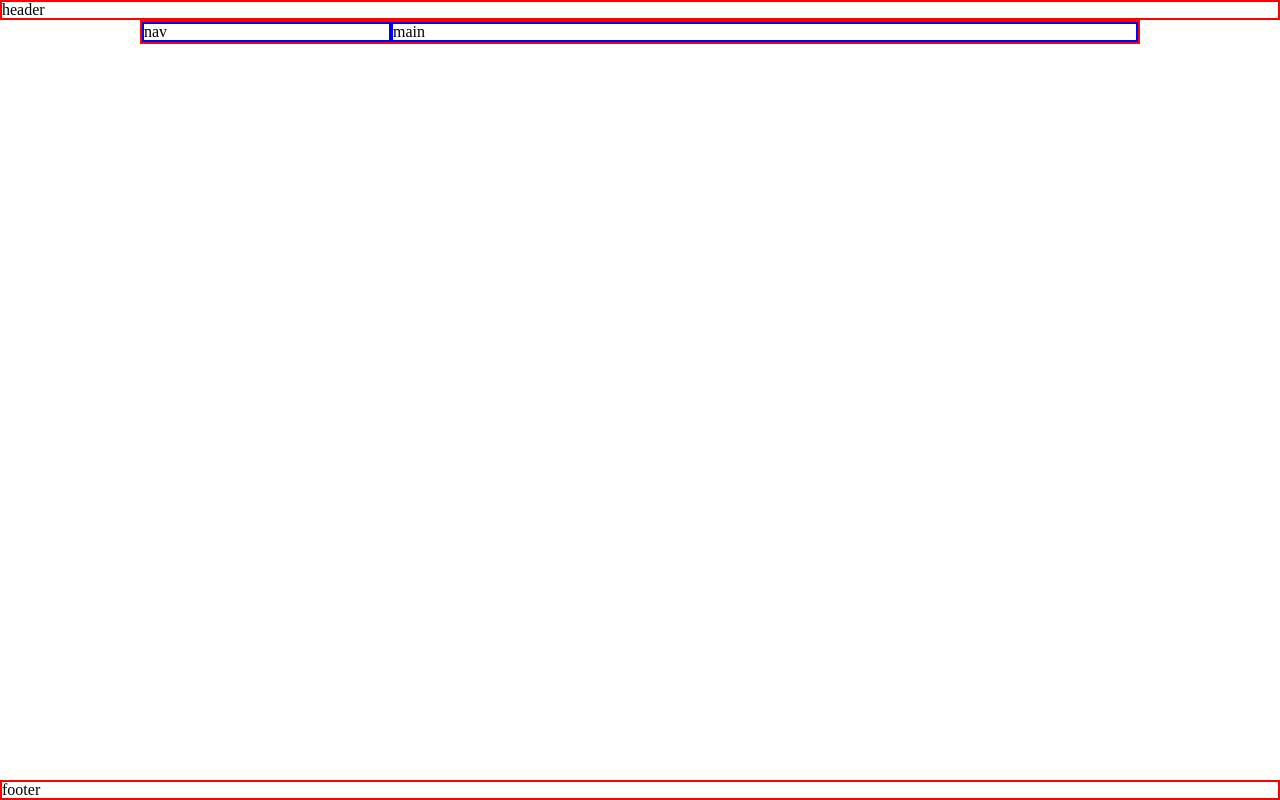
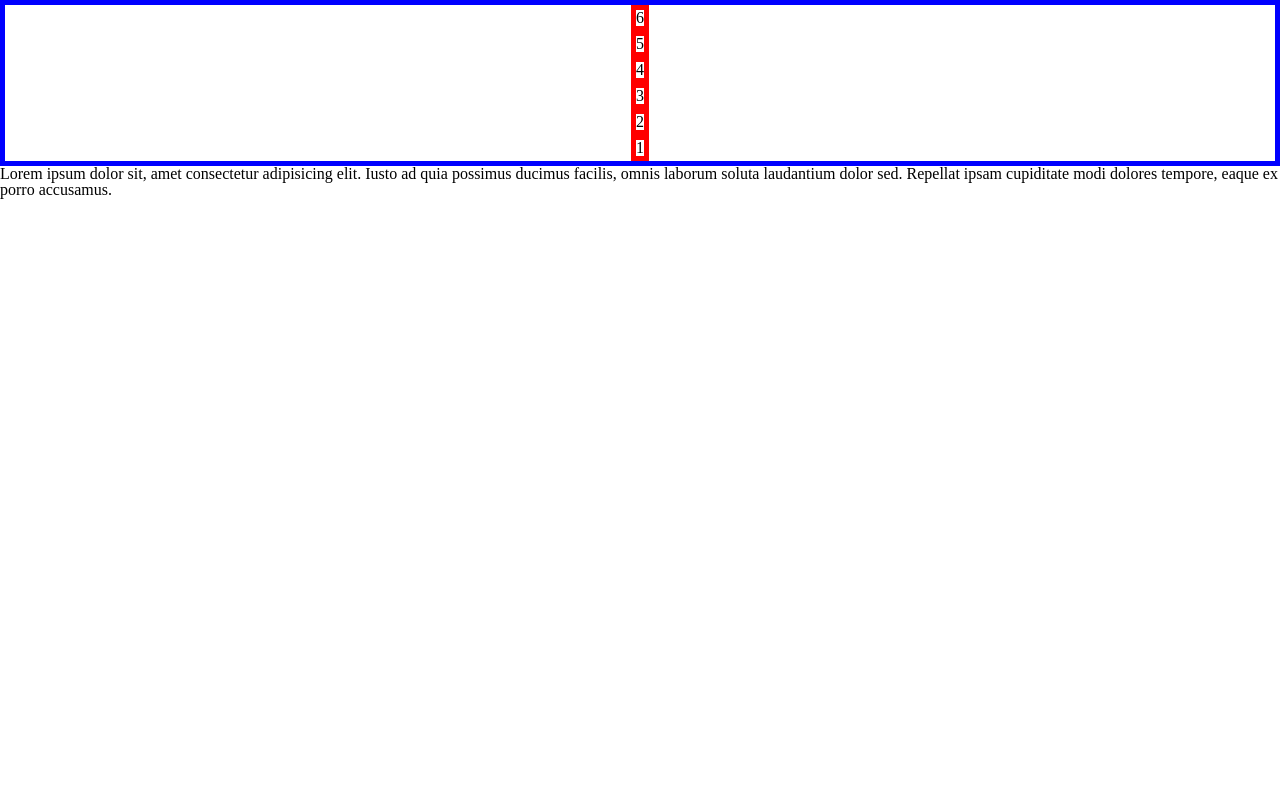
Before and after one commit to Termins55/flexible-box, a plain HTML site: page index.html in a window 1280 px wide. Drawn offline with Linux system fonts and the light colour scheme.

Commit message:
Add order

```diff
--- a/assets/css/styles.css
+++ b/assets/css/styles.css
@@ -1,43 +1,53 @@
 * {
-    box-sizing: border-box;
+  box-sizing: border-box;
 }
 
-header, div, footer {
-    border: 2px solid red;
+.parent {
+  border: 5px solid blue;
+  /* flex */
+  display: flex;
+  flex-direction: column;
+  min-height: 150px;
+  /*justify-content: space-between;*/ /*margin: ;*/
+  /* align-items: flex-start; */
+  align-items: center;
 }
 
-body {
-    display: flex;
-    flex-direction: column;
-    align-items: center;
-    min-height: 100vh;
-
+.child {
+  border: 5px solid red;
+  /* flex */
+  /* order: ; */
+  /* align-self: ; */
 }
 
-nav, main {
-    border: 2px solid blue;
+/* .child1 {
+    align-self: center;
+} */
+/* поставити 4 елемент знизу */
+/* .child4 {
+    align-self: flex-end;
+} */
+.child1 {
+  /* align-self: flex-end; */
+  order: 6;
 }
 
-header, footer {
-    width: 100%;
+.child2 {
+  order: 5;
 }
 
-nav {
-    width: 25%;
+.child3 {
+  order: 4;
 }
 
-main {
-    width: 75%;
+.child4 {
+  order: 3;
 }
 
-div {
-    max-width: 1000px;
-    width: 100%;
-    min-width: 320px;
-
-    display: flex;
+.child5 {
+  order: 2;
 }
 
-footer {
-    margin-top: auto;
+.child6 {
+  order: 1;
 }
--- a/index.html
+++ b/index.html
@@ -9,12 +9,14 @@
     <link rel="stylesheet" href="./assets/css/styles.css">
 </head>
 <body>
-    <header>header</header>
-    <div>
-        <nav>nav</nav>
-        <main>main</main>
+    <div class="parent">
+        <div class="child child1">1</div>
+        <div class="child child2">2</div>
+        <div class="child child3">3</div>
+        <div class="child child4">4</div>
+        <div class="child child5">5</div>
+        <div class="child child6">6</div>
     </div>
-
-    <footer>footer</footer>
+    <p>Lorem ipsum dolor sit, amet consectetur adipisicing elit. Iusto ad quia possimus ducimus facilis, omnis laborum soluta laudantium dolor sed. Repellat ipsam cupiditate modi dolores tempore, eaque ex porro accusamus.</p>
 </body>
 </html>
```
